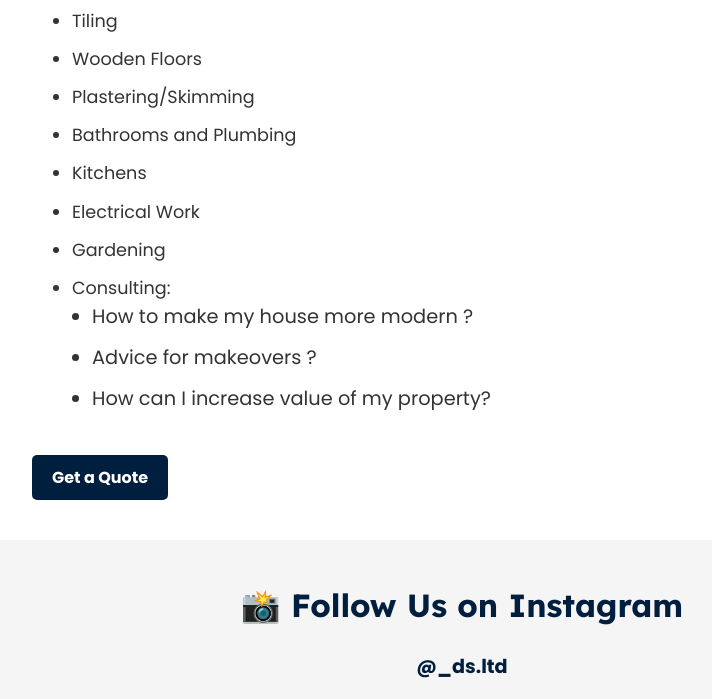
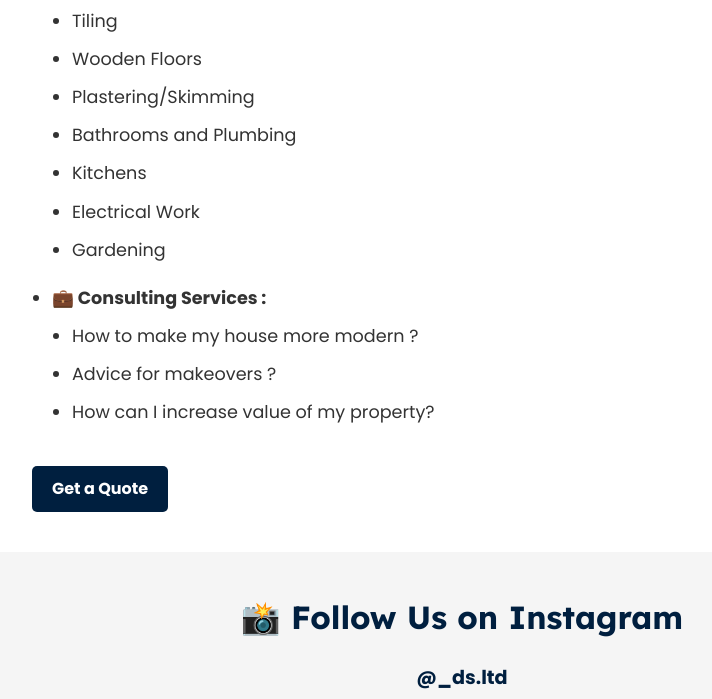
Before and after one commit to dsltd/dsltd.github.io, a plain HTML site: page index.html in a window 1280 px wide. Shown: the part 1905-2604 px from the top of the page, without its empty margins (178-890 px from the left). Drawn offline with Linux system fonts and the light colour scheme; grey boxes are pictures that could not be loaded; a script that the page names is missing.

Commit message:
Update index.html

```diff
--- a/index.html
+++ b/index.html
@@ -189,13 +189,13 @@
                 <li>Kitchens</li>
                 <li>Electrical Work</Li>
                 <li>Gardening</li>
-                <li>Consulting:
-                    <ul>
-                        <li>How to make my house more modern ?</li>
-                        <li>Advice for makeovers ? </li>
-                        <li>How can I increase value of my property? </li>
-                    </ul>
-                </li>
+            </ul>
+
+            <li><strong>💼 Consulting Services :</strong></li>
+            <ul>
+                <li>How to make my house more modern ?</li>
+                <li>Advice for makeovers ? </li>
+                <li>How can I increase value of my property? </li>
             </ul>
         </ul>
         <a href="#contact" class="cta">Get a Quote</a>
```
